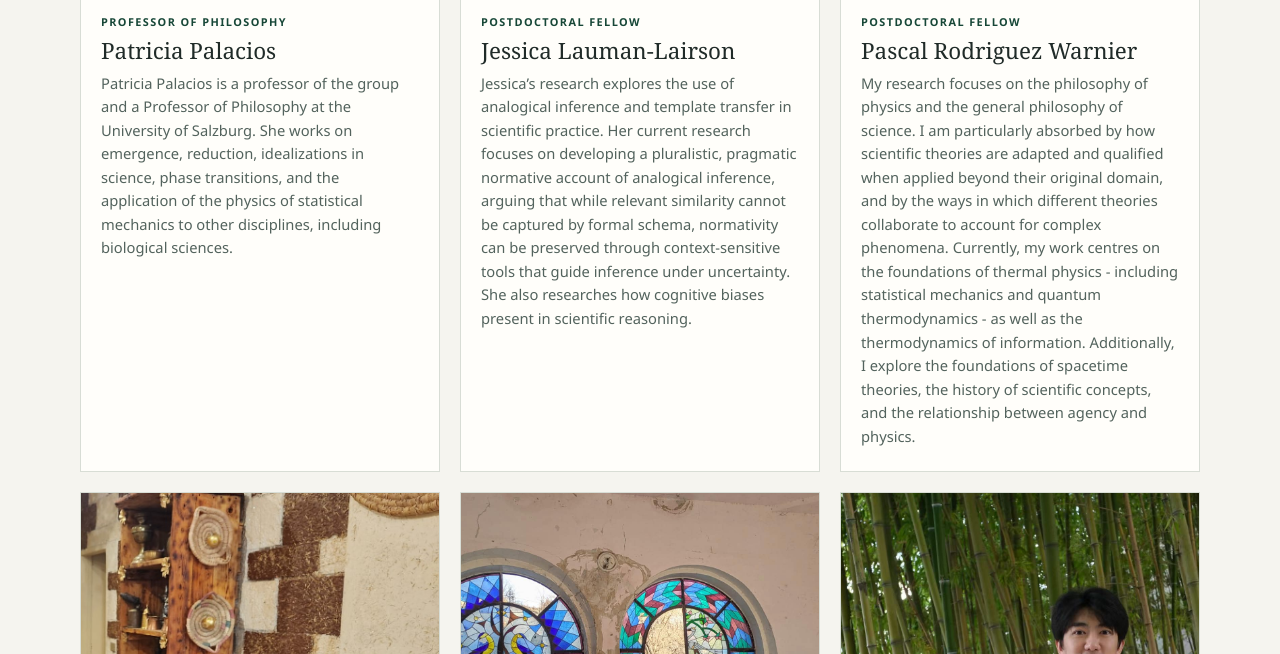
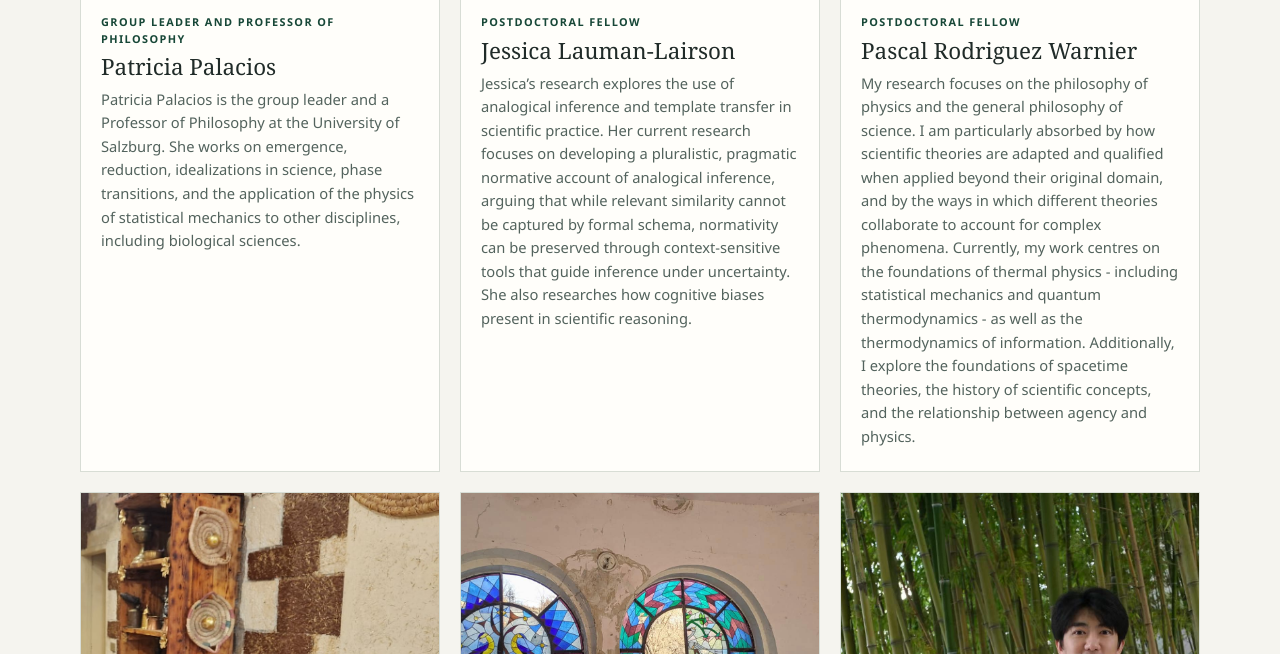
Before and after one commit to sbg-complexity/sbg-complexity.github.io, a Jekyll site: the page built from team.md, in a window 1280 px wide and 900 px high, scrolled down 657 px, cut to the strip 246-900 px from the top of the window. Built offline with Jekyll 4.4.1, drawn with Linux system fonts in a browser that asks for light colours.

Commit message:
Clarify group leadership and link research logos

```diff
--- a/_data/research_groups.yml
+++ b/_data/research_groups.yml
@@ -2,11 +2,13 @@
   name: MacBeh
   logo: /assets/img/research-groups/macbeh.png
   logo_alt: MacBeh wordmark
+  url: https://www.macbeh.com/
   description: Patricia Palacios is the Principal Investigator of MacBeh.
   projects: [adaptive-systems, critical-transitions]
 - slug: knowledge-in-crisis
   name: Knowledge in Crisis
   logo: /assets/img/research-groups/knowledge-in-crisis.svg
   logo_alt: Knowledge in Crisis wordmark
+  url: https://www.knowledgeincrisis.com/
   description: Patricia Palacios is a key researcher in the Knowledge in Crisis Cluster of Excellence; Rawad El Skaf is a Fellow of the Cluster.
   projects: []
--- a/_data/team.yml
+++ b/_data/team.yml
@@ -1,9 +1,9 @@
 current:
   - name: Patricia Palacios
-    role: Professor of Philosophy
+    role: Group Leader and Professor of Philosophy
     bio: >-
-      Patricia Palacios is a professor of the group and a Professor of Philosophy
-      at the University of Salzburg. She works on emergence, reduction,
+      Patricia Palacios is the group leader and a Professor of Philosophy at the
+      University of Salzburg. She works on emergence, reduction,
       idealizations in science, phase transitions, and the application of the
       physics of statistical mechanics to other disciplines, including biological
       sciences.
```
Also changed, not shown: research.md (+3 -1 lines).
